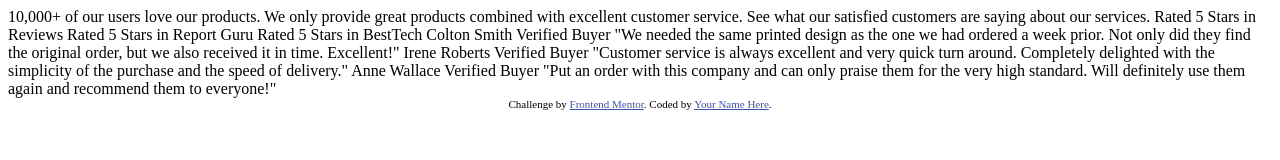
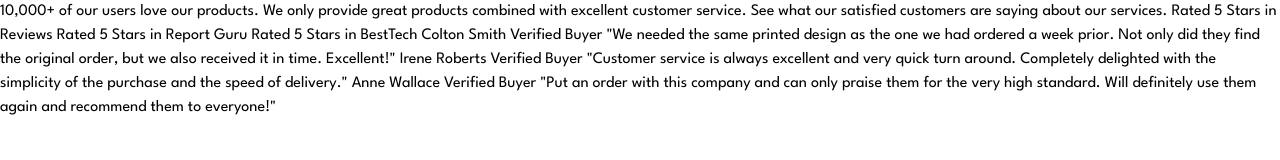
Before and after one commit to kaluczadzsi/social-proof-section, a plain HTML site: page index.html in a window 1280 px wide. Drawn offline with Linux system fonts and the light colour scheme.

Commit message:
Variables & Reset added

```diff
--- a/index.html
+++ b/index.html
@@ -3,59 +3,32 @@
   <head>
     <meta charset="UTF-8" />
     <meta name="viewport" content="width=device-width, initial-scale=1.0" />
-    <!-- displays site properly based on user's device -->
-
     <link
       rel="icon"
       type="image/png"
       sizes="32x32"
       href="./images/favicon-32x32.png"
     />
-
+    <link rel="preconnect" href="https://fonts.googleapis.com" />
+    <link rel="preconnect" href="https://fonts.gstatic.com" crossorigin />
+    <link
+      href="https://fonts.googleapis.com/css2?family=League+Spartan:wght@400;500;700&display=swap"
+      rel="stylesheet"
+    />
+    <link rel="stylesheet" href="css/style.css" />
     <title>Frontend Mentor | Social proof section</title>
-
-    <!-- Feel free to remove these styles or customise in your own stylesheet 👍 -->
-    <style>
-      .attribution {
-        font-size: 11px;
-        text-align: center;
-      }
-      .attribution a {
-        color: hsl(228, 45%, 44%);
-      }
-    </style>
   </head>
   <body>
-    10,000+ of our users love our products.
-
-    We only provide great products combined with excellent customer service.
-    See what our satisfied customers are saying about our services.
-
-    Rated 5 Stars in Reviews
-    Rated 5 Stars in Report Guru
-    Rated 5 Stars in BestTech
-
-    Colton Smith
-    Verified Buyer
-    "We needed the same printed design as the one we had ordered a week prior.
-    Not only did they find the original order, but we also received it in time.
-    Excellent!"
-
-    Irene Roberts
-    Verified Buyer
-    "Customer service is always excellent and very quick turn around. Completely
-    delighted with the simplicity of the purchase and the speed of delivery."
-
-    Anne Wallace
-    Verified Buyer
-    "Put an order with this company and can only praise them for the very high
-    standard. Will definitely use them again and recommend them to everyone!"
-
-    <div class="attribution">
-      Challenge by
-      <a href="https://www.frontendmentor.io?ref=challenge" target="_blank"
-        >Frontend Mentor</a
-      >. Coded by <a href="#">Your Name Here</a>.
-    </div>
+    10,000+ of our users love our products. We only provide great products
+    combined with excellent customer service. See what our satisfied customers
+    are saying about our services. Rated 5 Stars in Reviews Rated 5 Stars in
+    Report Guru Rated 5 Stars in BestTech Colton Smith Verified Buyer "We needed
+    the same printed design as the one we had ordered a week prior. Not only did
+    they find the original order, but we also received it in time. Excellent!"
+    Irene Roberts Verified Buyer "Customer service is always excellent and very
+    quick turn around. Completely delighted with the simplicity of the purchase
+    and the speed of delivery." Anne Wallace Verified Buyer "Put an order with
+    this company and can only praise them for the very high standard. Will
+    definitely use them again and recommend them to everyone!"
   </body>
 </html>
--- /dev/null
+++ b/scss/_reset.scss
@@ -0,0 +1,43 @@
+*,
+*::before,
+*::after {
+  margin: 0;
+  padding: 0;
+  box-sizing: border-box;
+}
+
+html,
+body {
+  height: 100%;
+}
+
+body {
+  line-height: 1.5;
+  font-family: $ff;
+}
+
+img,
+picture,
+video,
+canvas,
+svg {
+  display: block;
+  max-width: 100%;
+}
+
+input,
+button,
+textarea,
+select {
+  font: inherit;
+}
+
+p,
+h1,
+h2,
+h3,
+h4,
+h5,
+h6 {
+  overflow-wrap: break-word;
+}
--- /dev/null
+++ b/scss/_variables.scss
@@ -0,0 +1,8 @@
+$very-dark-magenta: hsl(300, 43%, 22%);
+$soft-pink: hsl(333, 80%, 67%);
+
+$dark-grayish-magenta: hsl(303, 10%, 53%);
+$light-grayish-magenta: hsl(300, 24%, 96%);
+$white: hsl(0, 0%, 100%);
+
+$ff: 'League Spartan', sans-serif;
--- /dev/null
+++ b/scss/style.scss
@@ -0,0 +1,2 @@
+@import 'variables';
+@import 'reset';
```
Also changed, not shown: css/style.css (added), 1 other file.
